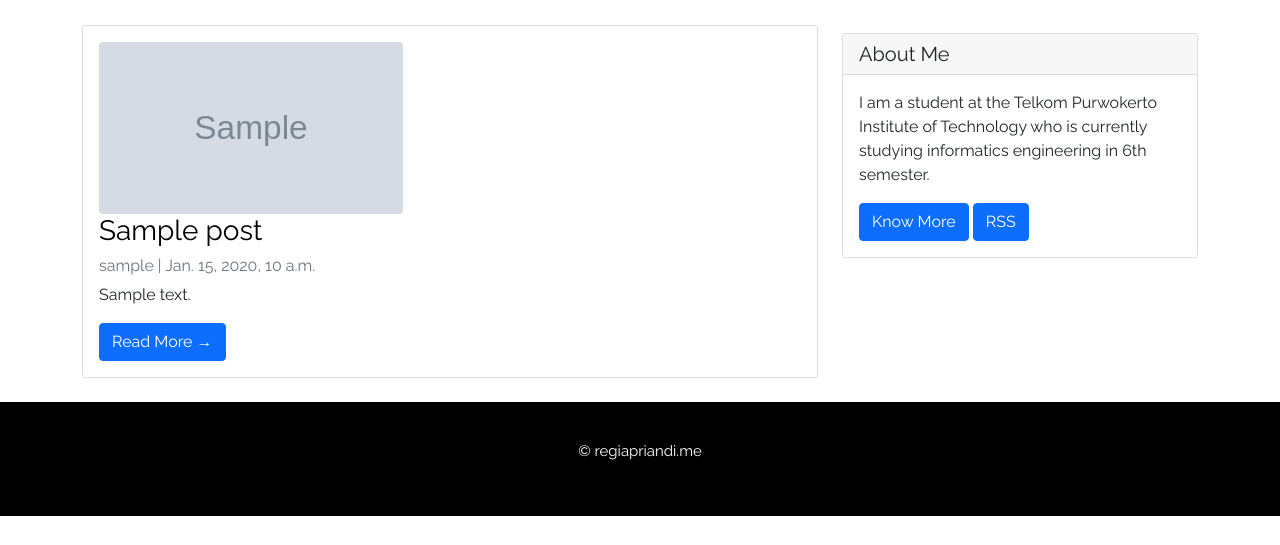
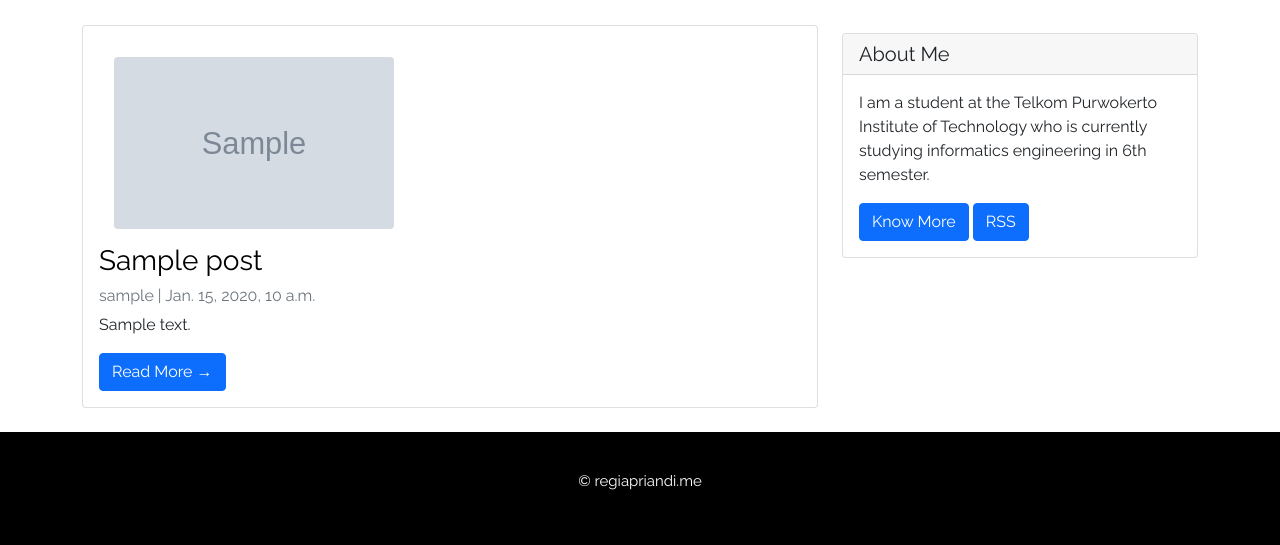
Before and after one commit to regiapriandi012/regiapriandi.me, a Django app: template webregi/templates/blog-regular.html in a window 1280 px wide. Shown: the part 85-630 px from the top of the page. Run offline with Django 4.2, Linux system fonts and the light colour scheme; the template is opened without the code that fills it: values that come from a table or form of the project are taken from there, others are empty; tables that the repository leaves empty hold one stand-in row (values such as "Sample post"); grey boxes marked "Sample" are stand-in pictures; parts of the project's set-up code (start-up, migrations or seed data) failed here and were passed over; some libraries are stand-ins or nearby versions.

Commit message:
bismillah FINALL

```diff
--- a/webregi/templates/blog-amp.html
+++ b/webregi/templates/blog-amp.html
@@ -12,7 +12,7 @@
   <!-- CSS only -->
   <!--<link href="https://cdn.jsdelivr.net/npm/bootstrap@5.2.0-beta1/dist/css/bootstrap.min.css" rel="stylesheet"
     integrity="sha384-0evHe/X+R7YkIZDRvuzKMRqM+OrBnVFBL6DOitfPri4tjfHxaWutUpFmBp4vmVor" crossorigin="anonymous">-->
-  <link rel="canonical" href="https://regiapriandi.me{% url 'blog_amp' %}" />
+  <link rel="canonical" href="https://regiapriandi.me{% url 'blog' %}" />
   <meta name="viewport" content="width=device-width,minimum-scale=1,initial-scale=1" />
   <!--<script data-ad-client="ca-pub-7279595890212028" async
     src="https://pagead2.googlesyndication.com/pagead/js/adsbygoogle.js"></script>-->
--- a/webregi/templates/blog-detail-amp.html
+++ b/webregi/templates/blog-detail-amp.html
@@ -7,7 +7,7 @@
   <link rel="icon" href="{% static 'images/logo.png' %}" type="image/x-icon">
   <link href='https://fonts.googleapis.com/css?family=Raleway:400, 600' rel='stylesheet' type='text/css'>
   <!--<link href='https://fonts.googleapis.com/css?family=Raleway:400, 600' rel="prefetch" as="font" type="font" crossorigin="anonymous">-->
-  <link rel="canonical" href="https://regiapriandi.me{% url 'post_detail_amp' post.slug  %}" />
+  <link rel="canonical" href="https://regiapriandi.me{% url 'post_detail' post.slug  %}" />
   <script async custom-template="amp-mustache" src="https://cdn.ampproject.org/v0/amp-mustache-0.2.js"></script>
   <script async custom-element="amp-form" src="https://cdn.ampproject.org/v0/amp-form-0.1.js"></script>
   </script>
--- a/webregi/templates/blog-regular.html
+++ b/webregi/templates/blog-regular.html
@@ -5,6 +5,7 @@
   {% load static %}
   <meta charset="utf-8">
   <link rel="icon" href="{% static 'images/logo.png' %}" type="image/x-icon">
+  <link rel="amphtml" href="https://regiapriandi.me{% url 'blog_amp' %}" />
   <link href='https://fonts.googleapis.com/css?family=Raleway:400, 600' rel='stylesheet' type='text/css'>
   <!--<link href="{% static 'css/style.css' %}" rel='stylesheet' type='text/css'/>-->
   <link href="{% static 'css/bootstrap.min.css' %}" rel="stylesheet">
@@ -20,6 +21,10 @@
     * {
       box-sizing: border-box;
       font-family: 'Raleway', sans-serif;
+    }
+
+    .cover-image {
+      padding: 15px;
     }
 
     a {
@@ -95,7 +100,12 @@
           {% for post in post_list %}
           <div class="card mb-4">
             <div class="card-body">
-              <a href="{% url 'post_detail' post.slug  %}"><img src="{{ post.image.url }}" layout="responsive" height="172" width="304" class="rounded featured-image-list" alt="{{post.title}}"></a>
+              <div class="cover-image">
+                <a href="{% url 'post_detail' post.slug  %}">
+                  <img src="{{ post.image.url }}" layout="responsive" width="280" height="172"
+                    class="rounded" alt="{{post.title}}">
+                </a>
+              </div>
               <a style="text-transform: none; text-decoration: none; color: black;"
                 href="{% url 'post_detail' post.slug  %}">
                 <h3 style="text-transform: none; text-decoration: none;">{{ post.title }}</h3>
--- a/webregi/urls.py
+++ b/webregi/urls.py
@@ -9,8 +9,8 @@ urlpatterns = [
     path('resume/', views.resume, name='resume'),
     path('amp/blog/', views.PostListAmp.as_view(), name='blog_amp'),
     path('amp/blog/<slug:slug>/', views.post_detail_amp, name='post_detail_amp'),
-    #path('blog/', views.PostList.as_view(), name='blog'),
-    #path('blog/<slug:slug>/', views.post_detail, name='post_detail'),
+    path('blog/', views.PostList.as_view(), name='blog'),
+    path('blog/<slug:slug>/', views.post_detail, name='post_detail'),
     #path('<slug:slug>/', views.PostDetail.as_view(), name='post_detail'),
     path("feed/rss", LatestPostsFeed(), name="post_feed"),
 ]
```
Also changed, not shown: webregi/templates/blog-detail-regular.html (+9 -0 lines), webregi/views.py (+3 -4 lines).
